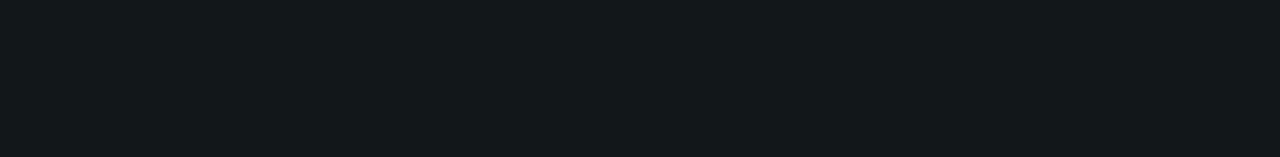
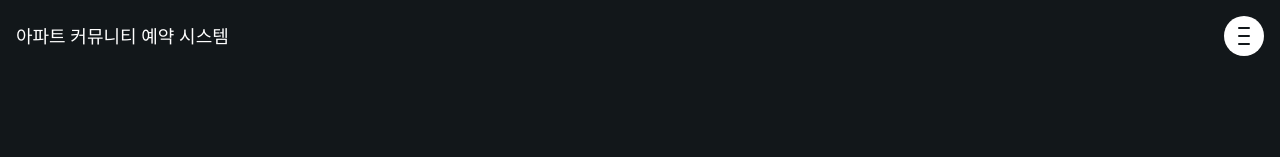
Before and after one commit to keep-prototype/keebit-prototype, a React (Vite) app: page / in a window 1280 px wide. Shown: the top 157 px of the page. Built offline with nearby package versions, Linux system fonts and the light colour scheme.

Commit message:
feat: widgets view

```diff
--- a/src/App.jsx
+++ b/src/App.jsx
@@ -1,15 +1,21 @@
-import './App.css'
 import React from 'react';
-
-import { Home } from './pages/Home'
+import './App.css';
+import { Home } from './pages/Home';
+import { More } from './widgets/More';
+import { Header } from './widgets/Header';
 
 function App() {
+  const [isMore, setIsMore] = React.useState(false);
+  const toggleMore = () => {
+    setIsMore(!isMore);
+  };
+  return (
+    <React.Fragment>
+      <Header isMore={isMore} toggleMore={toggleMore} />
+      <Home />
+      {isMore && <More />}
+    </React.Fragment>
+  );
+}
 
-  return (
-    <>
-      <Home/>
-    </>
-  );
-};
-
-export default App
+export default App;
```
